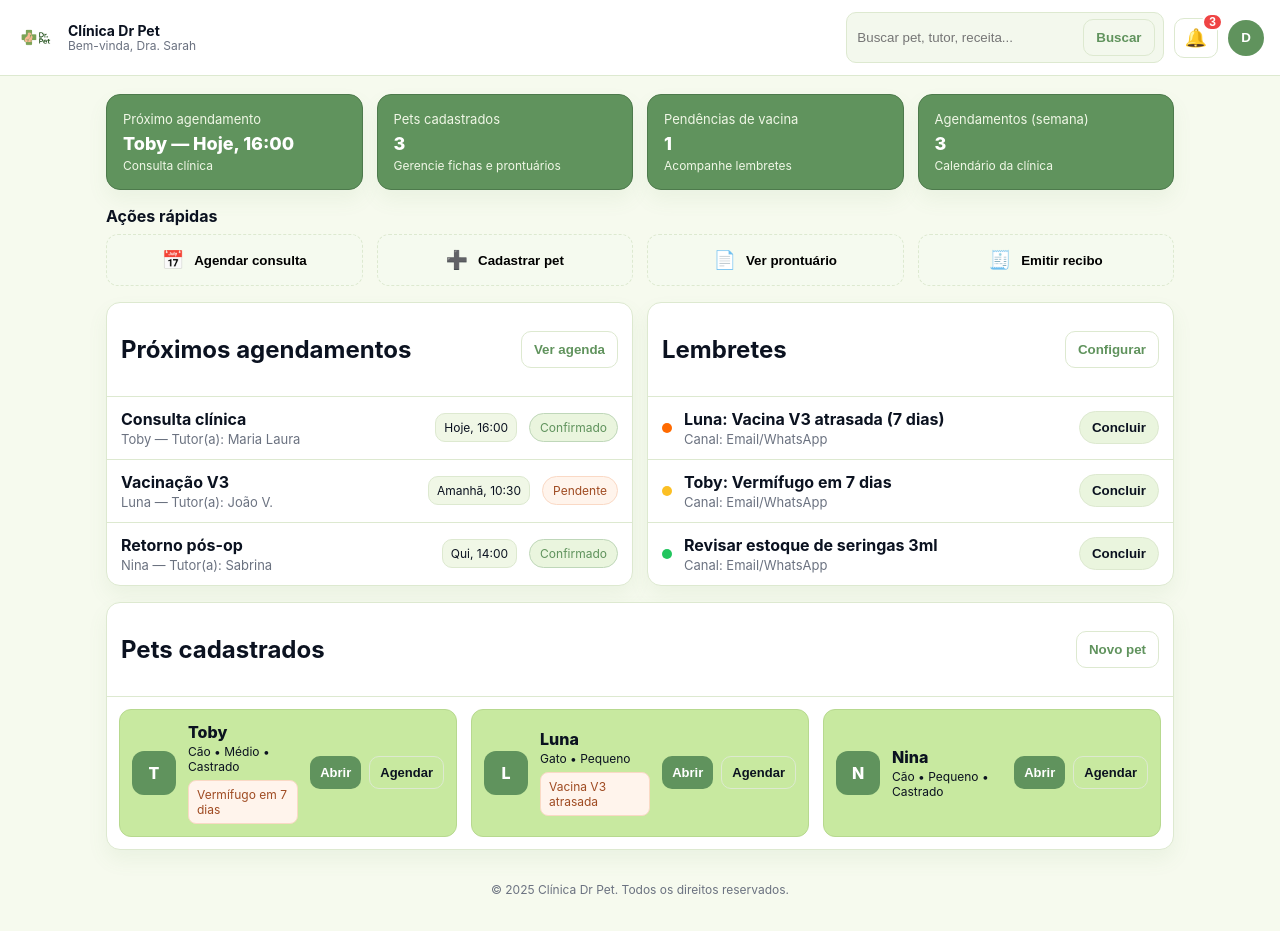
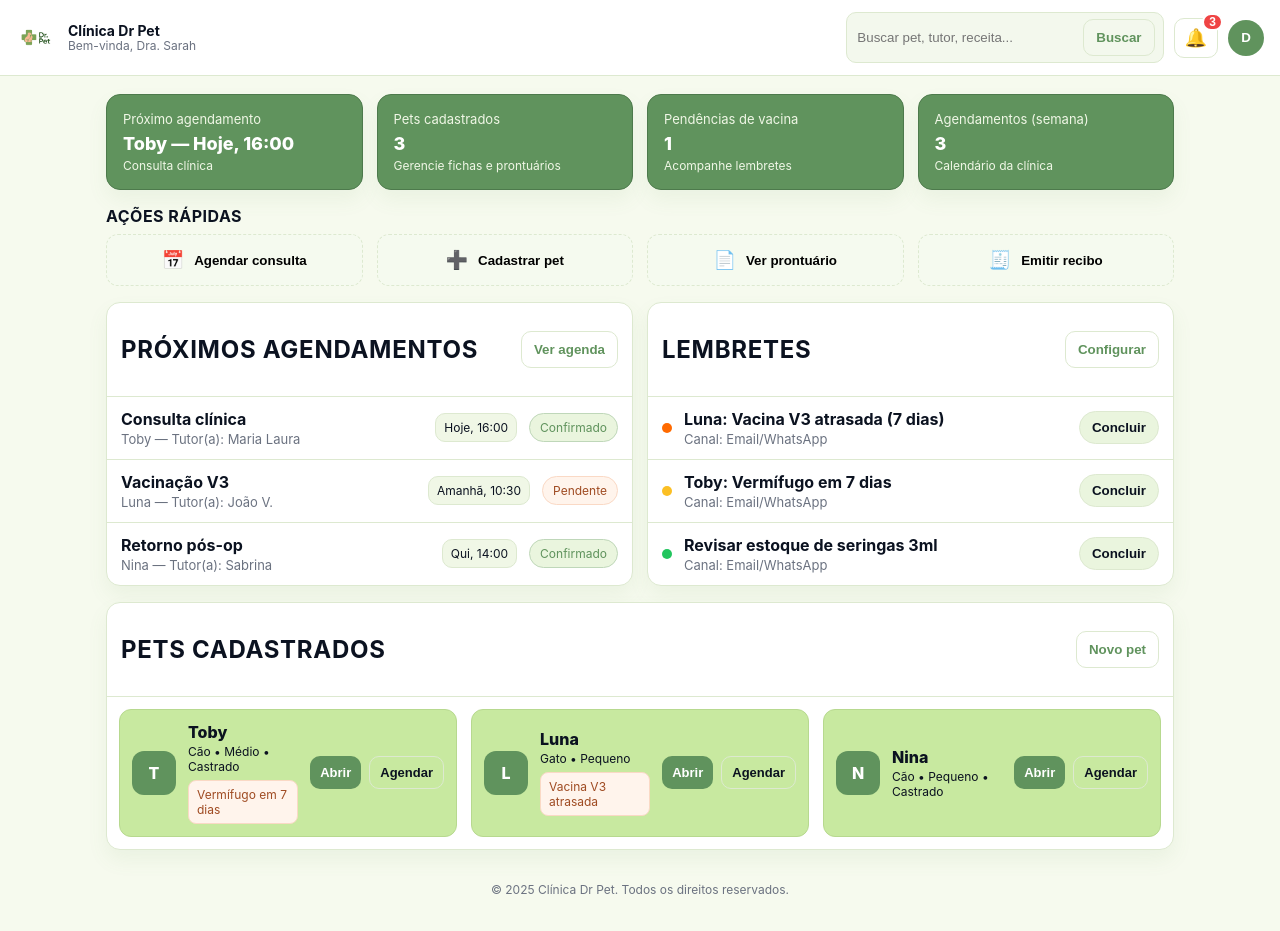
Before and after one commit to PGalmeida/MedVet, a React (Create React App) app in the folder frontend/: page / in a window 1280 px wide. Built offline with nearby package versions, Linux system fonts and the light colour scheme.

Commit message:
style(dashboard): forçar títulos em MAIÚSCULAS (Próximos Agendamentos, Lembretes, Pets Cadastrados) usando text-transform e !important; aplica a h1/h2/h3 e .section-title

```diff
--- a/frontend/src/pages/Dashboard.css
+++ b/frontend/src/pages/Dashboard.css
@@ -79,7 +79,20 @@ body{margin:0;font-family:Inter,system-ui,Segoe UI,Arial;color:#0b1220;backgroun
 .kpi-value{font-size:18px;font-weight:800;margin-top:6px}
 .kpi-sub{font-size:12px;color:var(--muted);margin-top:4px}
 
-.section-title{font-size:16px;margin:0 0 8px 0}
+/* ⬇️ títulos das seções em MAIÚSCULAS */
+.section-title{
+  font-size:16px;
+  margin:0 0 8px 0;
+  text-transform:uppercase;
+  letter-spacing:.02em;
+}
+/* também pega títulos dentro do header do card, se você usar <h3> lá */
+.card-header h3,
+.card-header .section-title{
+  text-transform:uppercase;
+  letter-spacing:.02em;
+}
+
 .quick-actions{}
 .qa-grid{grid-template-columns:repeat(2,1fr)}
 @media(min-width:720px){.qa-grid{grid-template-columns:repeat(4,1fr)}}
@@ -225,3 +238,8 @@ body{margin:0;font-family:Inter,system-ui,Segoe UI,Arial;color:#0b1220;backgroun
 .pet-sub { color: #0b1220; }
 
 .pet-avatar { background: var(--primary); }
+/* === Forçar títulos em MAIÚSCULAS === */
+h1, h2, h3, .section-title {
+  text-transform: uppercase !important;
+  letter-spacing: 0.03em;
+}
```
